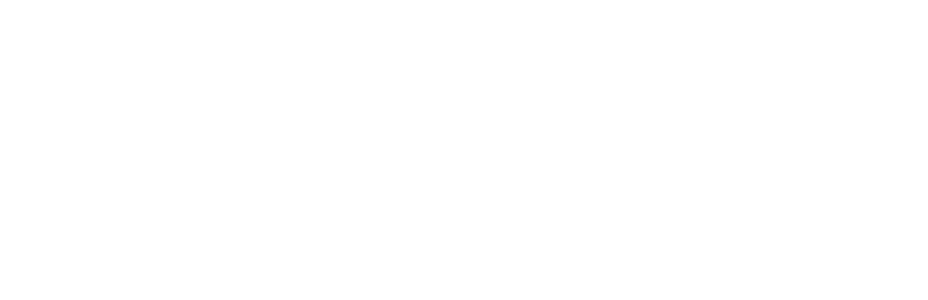
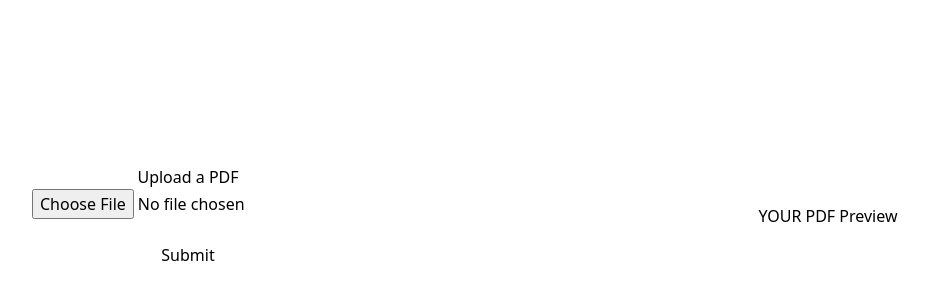
Before and after one commit to joshste/pdf-ajaib-fe, a Nuxt app: page /removepage in a window 1280 px wide. Before the commit this address had no page. Shown: the part 184-484 px from the top of the page, without its empty margins (4-932 px from the left). Built offline with nearby package versions, Linux system fonts and the light colour scheme.

Commit message:
removePage

```diff
--- /dev/null
+++ b/components/RemoveForm.vue
@@ -0,0 +1,61 @@
+<template>
+    <div class="flex flex-1 flex-col justify-center items-center">
+        <UploadPDFButton @pdfChanged="updateFile" />
+        <input type="number" name="remove" v-model="index" @input="onInputChange" />
+        <button @click="onSubmit">Submit</button>
+        <a :href="pdfUrl" v-if="downloaded" download="result.pdf">Download</a>
+        <ErrorNotification :activated="isNotificationVisible" @onClose="isNotificationVisible = false" />
+    </div>
+</template>
+
+<script setup lang="ts">
+const props = defineProps<{
+    file: (File | undefined)
+}>();
+
+const emit = defineEmits<{
+    (e: 'update:file', file: File | undefined): void
+}>();
+
+let readyInput = false;
+const isNotificationVisible = ref(false);
+const index = ref();
+const pdfUrl = ref("");
+const downloaded = ref(false);
+
+
+const updateFile = (pdf: File | undefined) => {
+    downloaded.value = false;
+    emit("update:file", pdf);
+}
+
+const onInputChange = () => {
+    downloaded.value = false;
+    readyInput = (index.value !== "") ? true : false;
+}
+
+const onSubmit = computed(() => {
+    return async () => {
+        console.log(`file: ${props.file}`);
+        if (!readyInput || !props.file) {
+            isNotificationVisible.value = true;
+            return;
+        }
+
+        const formData = new FormData();
+        formData.append("remove-index", `${index.value}`)
+        formData.append("pdf-file", props.file);
+        try {
+            const response = await customFetch<Blob>("remove-page", {
+                method: "post",
+                body: formData
+            });
+            pdfUrl.value = window.URL.createObjectURL(response);
+            downloaded.value = true;
+        }
+        catch (e) {
+            isNotificationVisible.value = true;
+        }
+    }
+});
+</script>
--- /dev/null
+++ b/pages/removepage.vue
@@ -0,0 +1,17 @@
+<template>
+    <div class="flex max-w-[100vw]">
+        <RemoveForm v-model:file="file" />
+        <EmbedPDFView :pdfBlob="blob" />
+    </div>
+</template>
+
+<script setup lang="ts">
+let file = ref<File | undefined>();
+let blob = computed(() => {
+    if (!file.value) {
+        return undefined;
+    }
+    return new Blob([file.value], { type: "application/pdf" });
+
+})
+</script>
```
